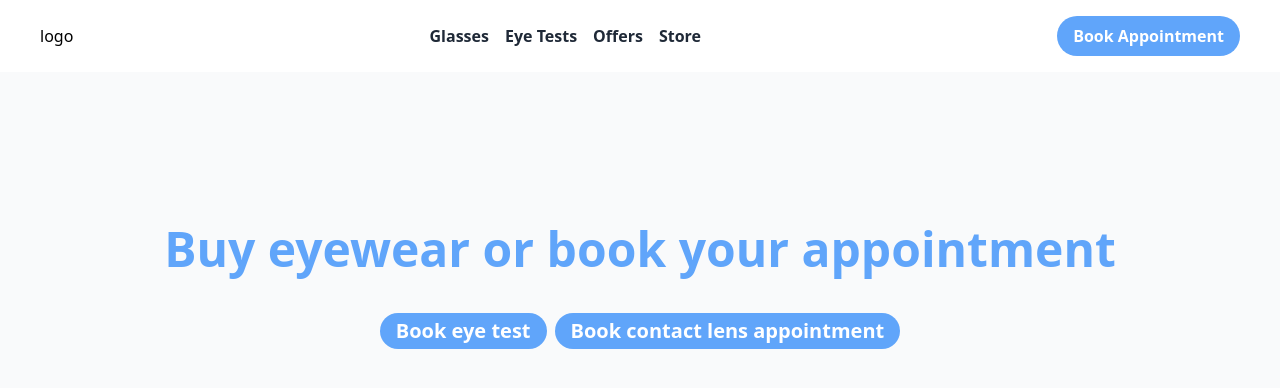
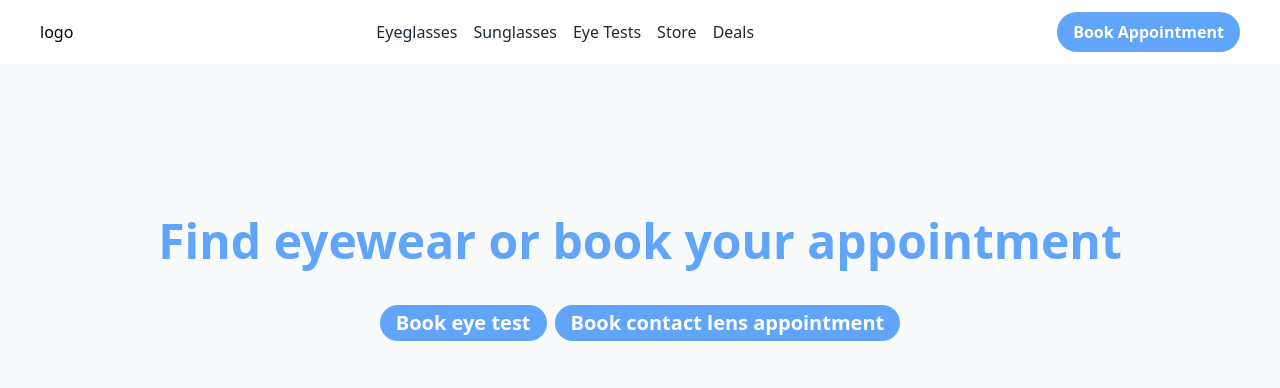
Before and after one commit to jesseemana/Eyewearz, a React (Vite) app: page / in a window 1280 px wide. Shown: the top 388 px of the page. Built offline with nearby package versions, Linux system fonts and the light colour scheme.

Commit message:
REFACTOR: refactored component

```diff
--- a/src/components/Hero.tsx
+++ b/src/components/Hero.tsx
@@ -4,7 +4,7 @@ const Hero = () => {
   return (
     <div className='h-[430px] bg-gray-50 flex flex-col items-center justify-center gap-10'>
       <h1 className='text-5xl font-semibold text-blue-400'>
-        Buy eyewear or book your appointment
+        Find eyewear or book your appointment
       </h1>
       <div className='flex flex-col lg:flex-row gap-2 font-semibold'>
         <button className='text-xl rounded-full bg-blue-400 py-1 px-4 text-white'>Book eye test</button>
--- a/src/components/Navbar.tsx
+++ b/src/components/Navbar.tsx
@@ -6,15 +6,16 @@ const Navbar = () => {
   return (
     <nav className="shadow-sm">
       <Container>
-        <nav className='flex justify-between py-4 items-center'>
-          <div>
+        <nav className='flex justify-between py-3 items-center'>
+          <Link to={'/'}>
             <h1>logo</h1>
-          </div>
-          <div className='flex gap-4 items-center capitalize font-semibold text-gray-800'>
-            <Link to={'/'} className="navbar-brand">glasses</Link>
-            <Link to={'/'} className="navbar-brand">eye tests</Link>
-            <Link to={'/'} className="navbar-brand">offers</Link>
+          </Link>
+          <div className='lg:flex gap-4 items-center capitalize font-normal text-gray-800 hidden'>
+            <Link to={'/eyeglasses'} className="navbar-brand">eyeglasses</Link>
+            <Link to={'/sunglasses'} className="navbar-brand">sunglasses</Link>
+            <Link to={'/tests'} className="navbar-brand">eye tests</Link>
             <Link to={'/'} className="navbar-brand">store</Link>
+            <Link to={'/'} className="navbar-brand">deals</Link>
           </div>
           <button className='bg-blue-400 py-2 px-4 rounded-full capitalize font-semibold text-white'>
             book appointment
```
